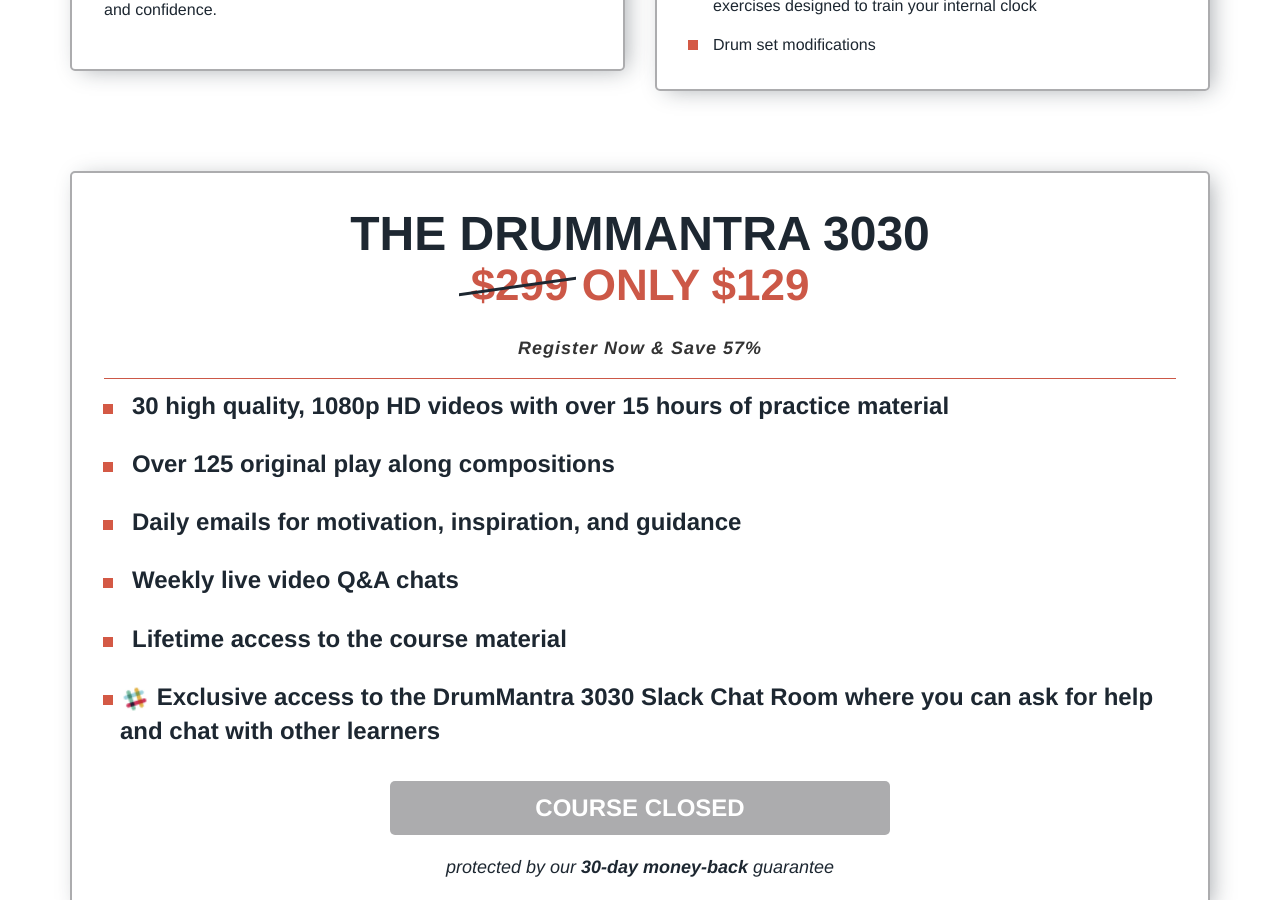
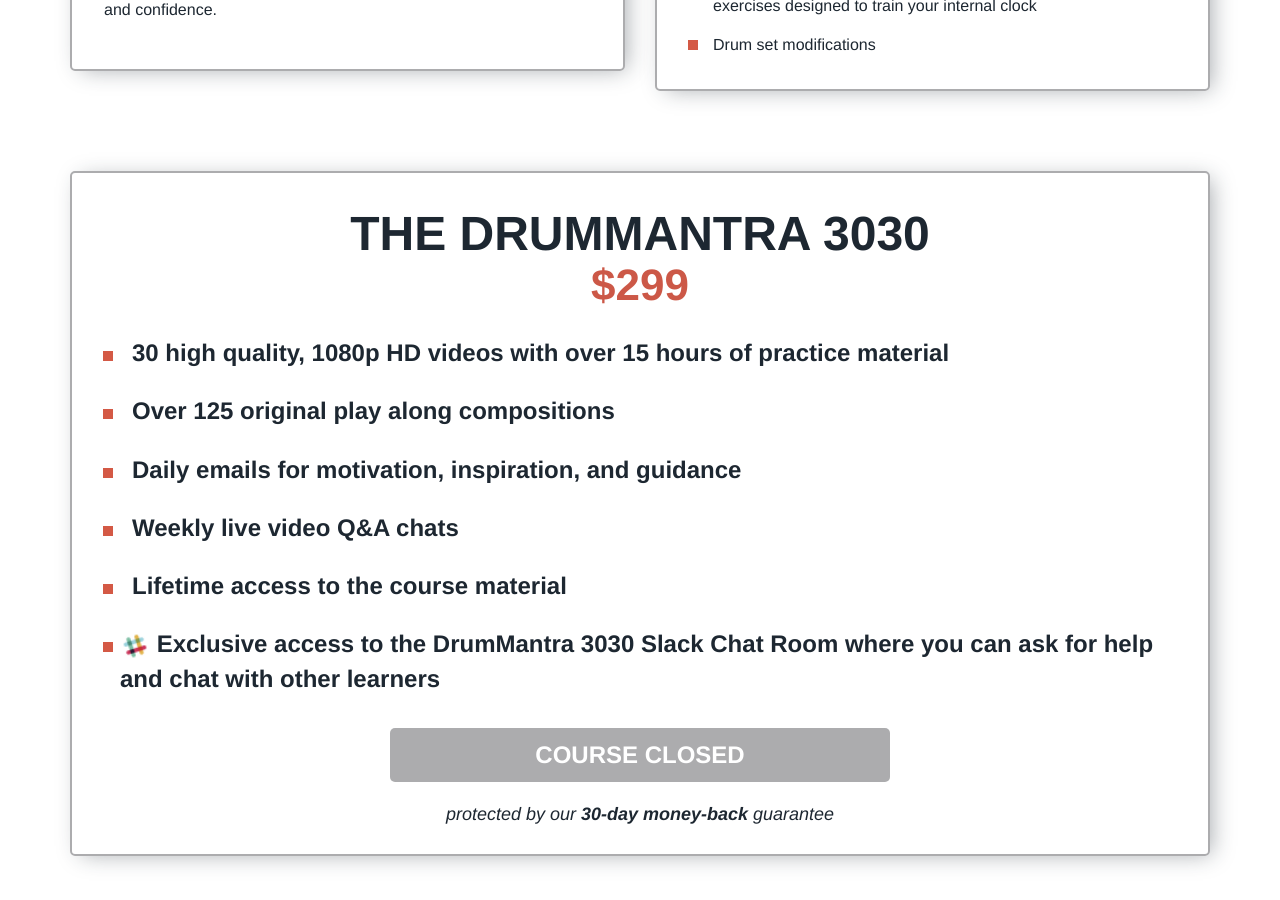
Before and after one commit to MattCordier/drum-mantra-3030, a Jekyll site: the page built from index.html, in a window 1280 px wide and 900 px high, scrolled down 1232 px. Built offline with Jekyll 4.4.1, drawn with Linux system fonts in a browser that asks for light colours.

Commit message:
- removed sale price

```diff
--- a/index.html
+++ b/index.html
@@ -120,10 +120,10 @@
 					<div class="benefits__div--cta">
 						<h2 id="cta" class="benefits__h2--cta" style="margin-bottom: 26px;">
 							The DrumMantra 3030<br>
-							<span class="benefits__span--strike">$299</span>
-							<span class="benefits__span--cta">Only $129</span>
+							<!-- <span class="benefits__span--strike">$299</span>  -->
+							<span class="benefits__span--cta">$299</span>
 						</h2>
-						<p class="benefits__p--savings">Register Now & Save 57%</p>
+						<!-- <p class="benefits__p--savings">Register Now & Save 57%</p> -->
 						<ul class="benefits__ul">
 							<li class="benefits__li--cta">30 high quality, 1080p HD videos with over 15 hours of practice material</li>
 							<li class="benefits__li--cta">Over 125 original play along compositions</li>
```
